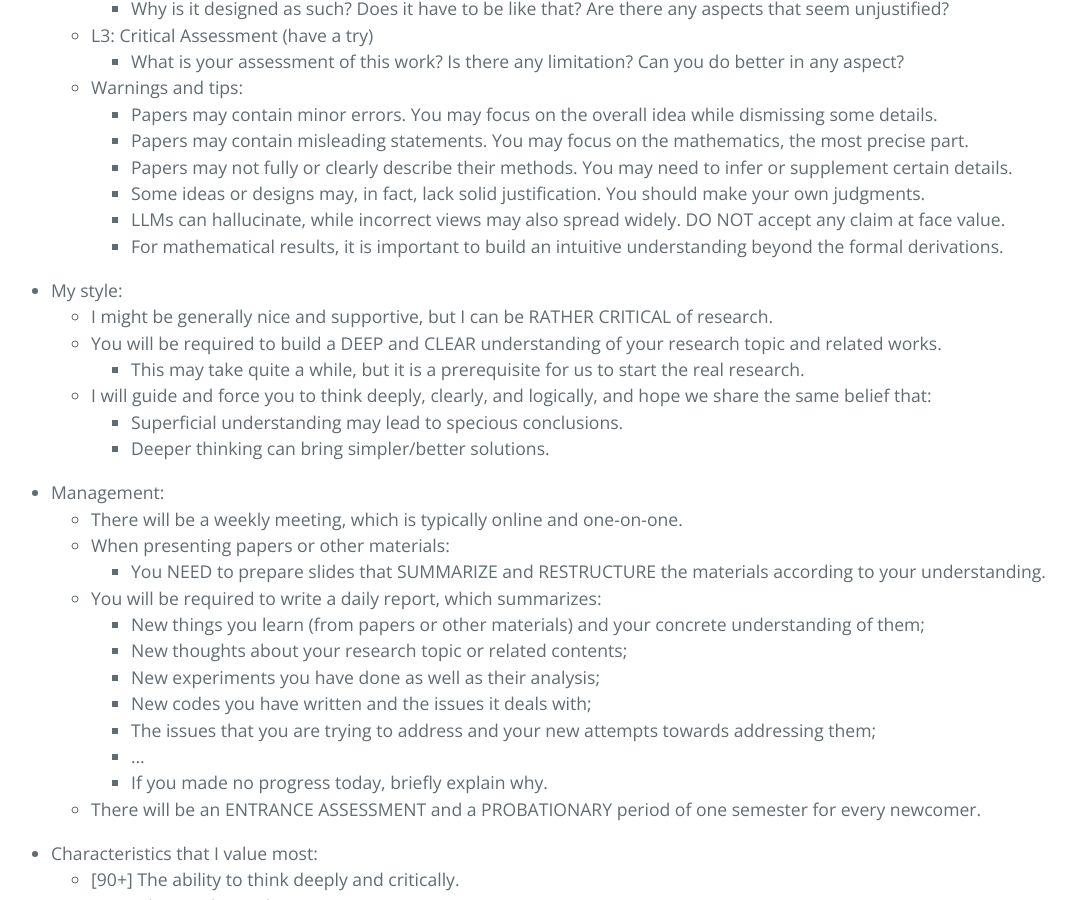
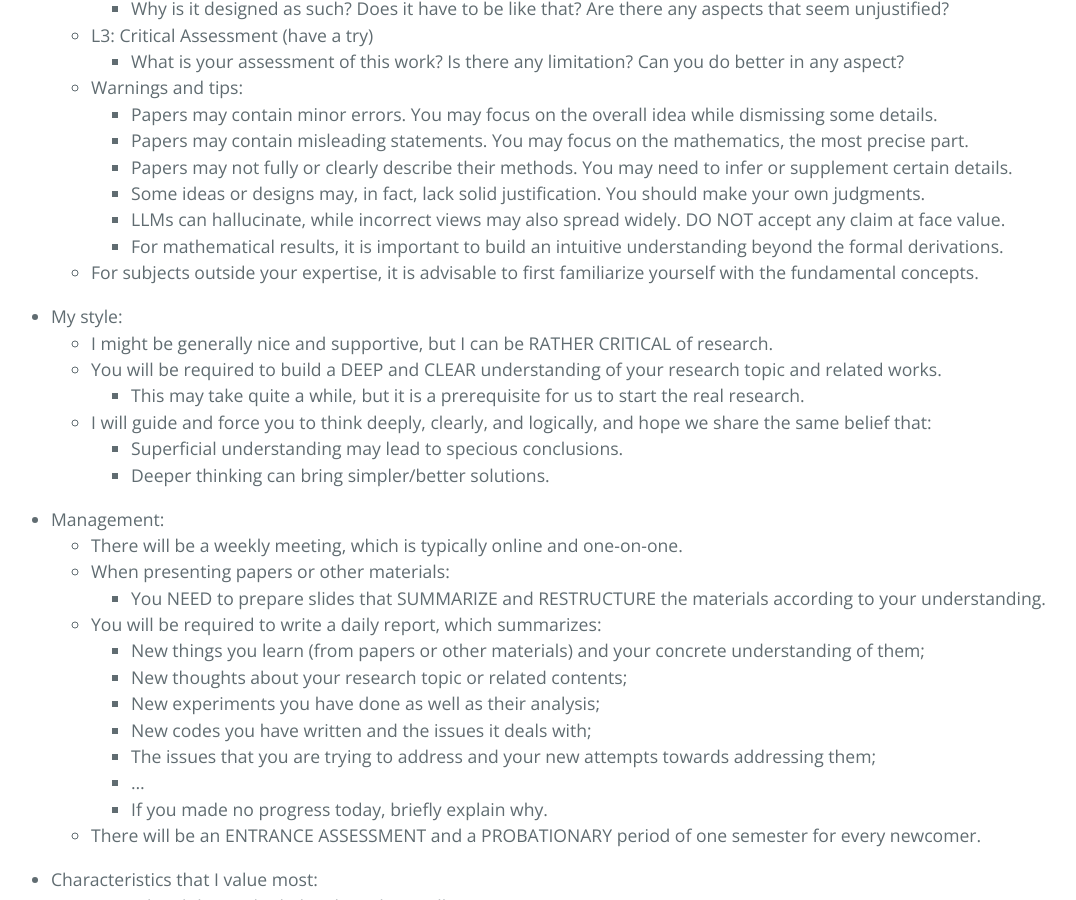
Before and after one commit to ZhimingZhou/zhimingzhou.github.io, a Jekyll site: the page built from _posts/2020-12-09-Prospective-Students.md, in a window 1280 px wide and 900 px high, scrolled down 1550 px. Shown: the whole window, without its empty margins (85-1161 px from the left). Built offline with Jekyll 4.4.1, drawn with Linux system fonts in a browser that asks for light colours.

Commit message:
Update 2020-12-09-Prospective-Students.md

```diff
--- a/_posts/2020-12-09-Prospective-Students.md
+++ b/_posts/2020-12-09-Prospective-Students.md
@@ -65,6 +65,7 @@ I’m looking for TALENTED students with GENUINE enthusiasm for FUNDAMENTAL rese
 		- Some ideas or designs may, in fact, lack solid justification. You should make your own judgments.
 		- LLMs can hallucinate, while incorrect views may also spread widely. DO NOT accept any claim at face value.
 		- For mathematical results, it is important to build an intuitive understanding beyond the formal derivations.
+	- For subjects outside your expertise, it is advisable to first familiarize yourself with the fundamental concepts.
 
 <!--  -->
 - My style:
```
